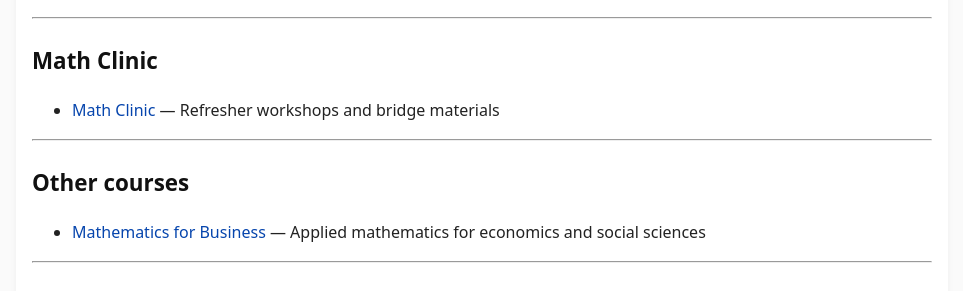
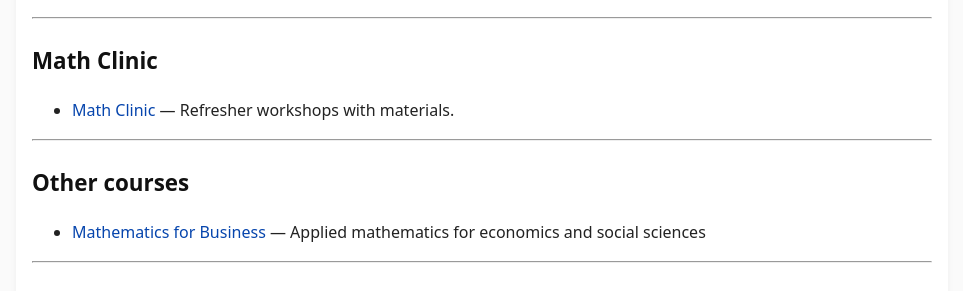
Before and after one commit to SaleemKamaludin/SaleemKamaludin.github.io, a Jekyll site: the page built from courses.md, in a window 1280 px wide. Shown: the part 1121-1412 px from the top of the page, without its empty margins (158-1121 px from the left). Built offline with Jekyll 4.4.1, drawn with Linux system fonts in a browser that asks for light colours.

Commit message:
Update courses.md

```diff
--- a/courses.md
+++ b/courses.md
@@ -54,7 +54,7 @@ Here you'll find organized links to course notes and resources. This hub will ex
 
 ## Math Clinic
 
-- [Math Clinic](/courses/math-clinic/) — Refresher workshops and bridge materials
+- [Math Clinic](/courses/math-clinic/) — Refresher workshops with materials.
 
 ---
 ## Other courses
```
